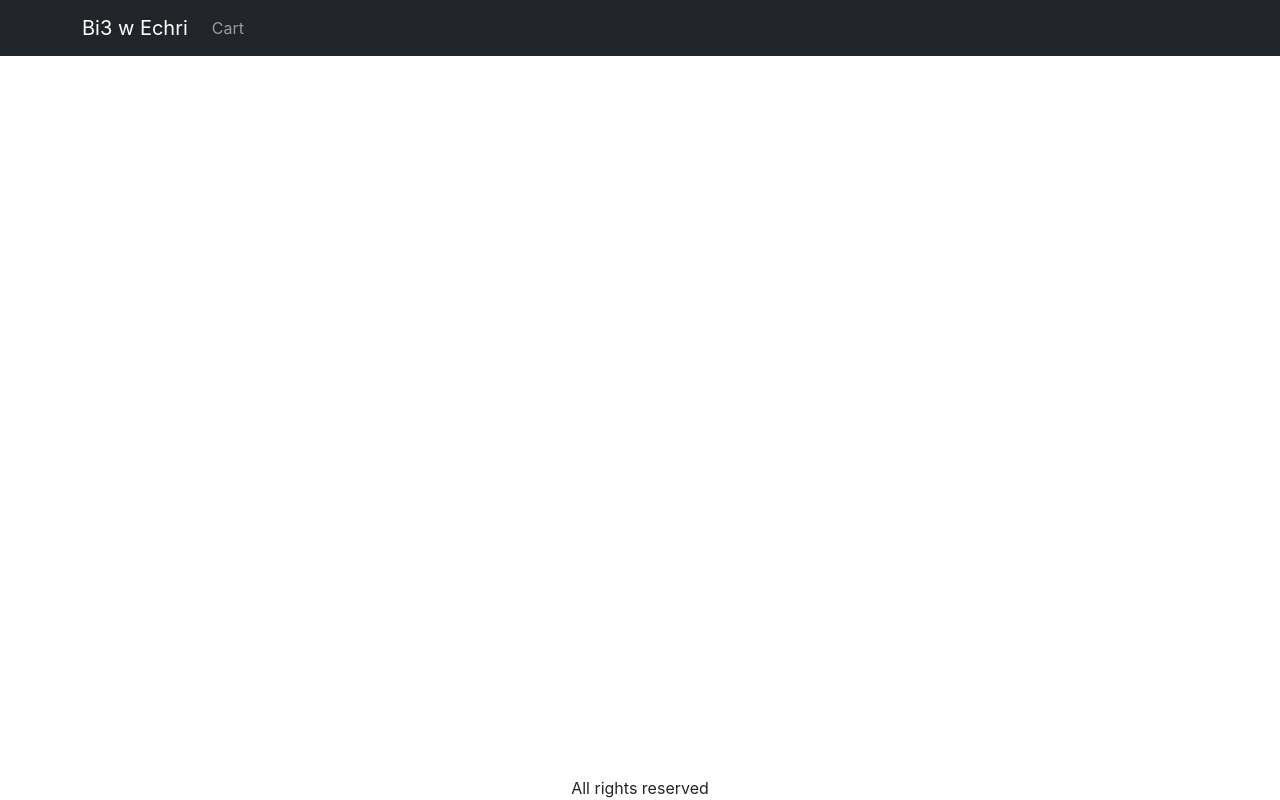
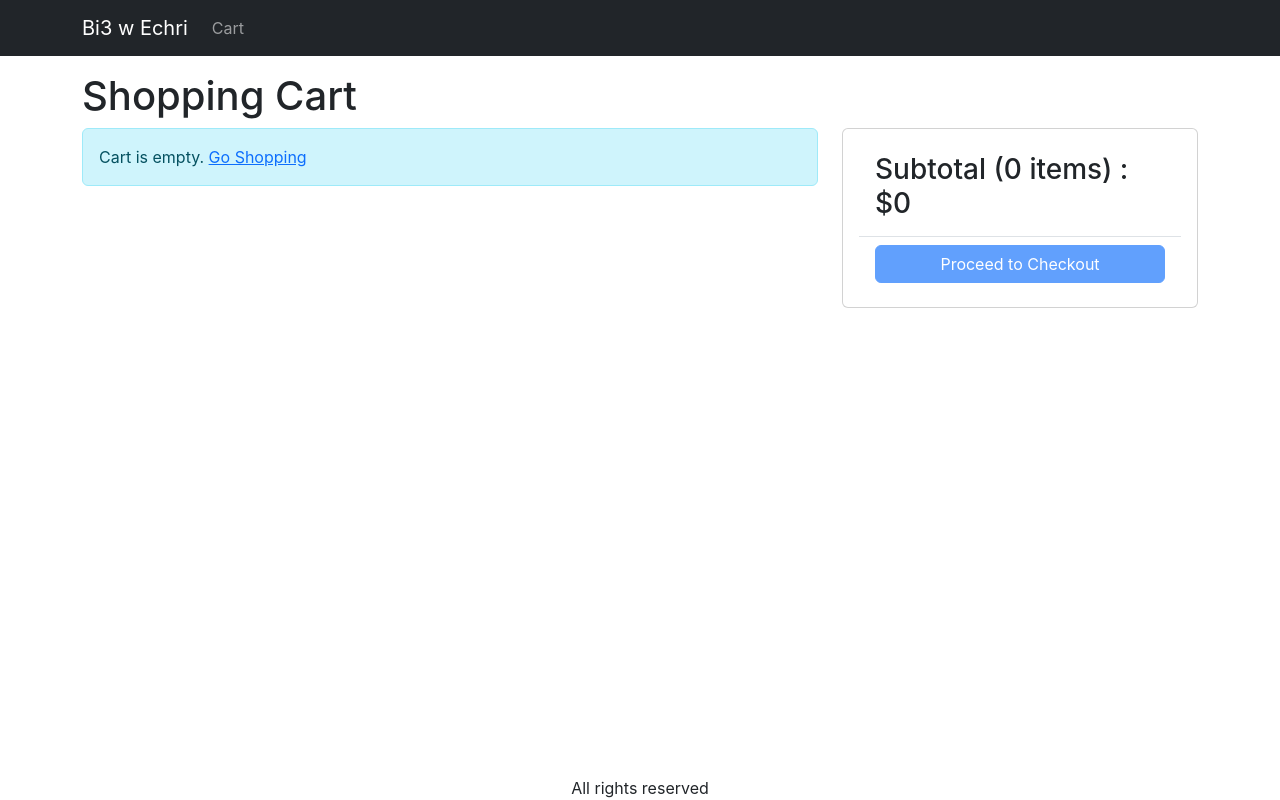
Before and after one commit to omarfrikha96/ecommerce, a React (Create React App) app in the folder client/: page /cart in a window 1280 px wide. Built offline with nearby package versions, Linux system fonts and the light colour scheme.

Commit message:
Create-Cart-Screen

```diff
--- a/client/src/App.js
+++ b/client/src/App.js
@@ -8,6 +8,7 @@
 import Badge from 'react-bootstrap/esm/Badge';
 import { useContext } from 'react';
 import { Store } from './Store';
+import CartScreen from './screens/CartScreen';
 
 function App() {
   const { state } = useContext(Store);
@@ -40,6 +41,7 @@
             <Routes>
               <Route path="/product/:slug" element={<ProductScreen />} />
               <Route path="/" element={<HomeScreen />} />
+              <Route path="/cart" element={<CartScreen />} />
             </Routes>
           </Container>
         </main>
--- a/client/src/index.css
+++ b/client/src/index.css
@@ -46,3 +46,7 @@
 .img-large{
   max-width: 100%;
 }
+
+.img-thumbnail {
+  height: 80px;
+}
--- /dev/null
+++ b/client/src/screens/CartScreen.js
@@ -0,0 +1,100 @@
+import { useContext } from 'react';
+import { Store } from '../Store';
+import { Helmet } from 'react-helmet-async';
+import Row from 'react-bootstrap/Row';
+import Col from 'react-bootstrap/Col';
+import MessageBox from '../components/MessageBox';
+import ListGroup from 'react-bootstrap/ListGroup';
+import Button from 'react-bootstrap/Button';
+import Card from 'react-bootstrap/Card';
+import { Link } from 'react-router-dom';
+
+export default function CartScreen() {
+  const { state, dispatch: ctxDispatch } = useContext(Store);
+  const {
+    cart: { cartItems },
+  } = state;
+
+  return (
+    <div>
+      <Helmet>
+        <title>Shopping Cart</title>
+      </Helmet>
+      <h1>Shopping Cart</h1>
+      <Row>
+        <Col md={8}>
+          {cartItems.length === 0 ? (
+            <MessageBox>
+              Cart is empty. <Link to="/">Go Shopping</Link>
+            </MessageBox>
+          ) : (
+            <ListGroup>
+              {cartItems.map((item) => (
+                <ListGroup.Item key={item._id}>
+                  <Row className="align-items-center">
+                    <Col md={2}>
+                      <img
+                        src={item.image}
+                        alt={item.name}
+                        className="img-fluid rounded img-thumbnail"
+                      ></img>{' '}
+                    </Col>
+                    <Col md={2} className="text-center">
+                      <Link to={`/product/${item.slug}`}>{item.name}</Link>
+                    </Col>
+                    <Col md={3} className="text-center">
+                      <Button variant="light" disabled={item.quantity === 1}>
+                        <i className="fas fa-minus-circle"></i>
+                      </Button>{' '}
+                      <span>{item.quantity}</span>{' '}
+                      <Button
+                        variant="light"
+                        disabled={item.quantity === item.countInStock}
+                      >
+                        <i className="fas fa-plus-circle"></i>
+                      </Button>
+                    </Col>
+                    <Col md={2} className="text-center">
+                      ${item.price}
+                    </Col>
+                    <Col md={2} className="text-center">
+                      <Button variant="light">
+                        <i className="fas fa-trash"></i>
+                      </Button>
+                    </Col>
+                  </Row>
+                </ListGroup.Item>
+              ))}
+            </ListGroup>
+          )}
+        </Col>
+        <Col md={4}>
+          <Card>
+            <Card.Body>
+              <ListGroup variant="flush">
+                <ListGroup.Item>
+                  <h3>
+                    Subtotal ({cartItems.reduce((a, c) => a + c.quantity, 0)}{' '}
+                    items) : $
+                    {cartItems.reduce((a, c) => a + c.price * c.quantity, 0)}
+                  </h3>
+                </ListGroup.Item>
+                <ListGroup.Item>
+                  <div className="d-grid">
+                    <Button
+                      type="button"
+                      variant="primary"
+                      disabled={cartItems.length === 0}
+                    >
+                      Proceed to Checkout
+                    </Button>
+                  </div>
+                </ListGroup.Item>
+              </ListGroup>
+            </Card.Body>
+          </Card>
+        </Col>
+      </Row>
+    </div>
+  );
+}
--- a/client/src/screens/ProductScreen.js
+++ b/client/src/screens/ProductScreen.js
@@ -1,6 +1,6 @@
 import axios from 'axios';
 import { useContext, useEffect, useReducer } from 'react';
-import { useParams } from 'react-router-dom';
+import { useNavigate, useParams } from 'react-router-dom';
 import { Helmet } from 'react-helmet-async';
 import Row from 'react-bootstrap/Row';
 import Col from 'react-bootstrap/Col';
@@ -29,6 +29,8 @@
 
 const ProductScreen = () => {
   const { slug } = useParams();
+  const navigate = useNavigate();
+
   const [{ loading, error, product }, dispatch] = useReducer(reducer, {
     product: [],
     loading: true,
@@ -49,7 +51,7 @@
   }, [slug]);
 
   const { state, dispatch: ctxDispatch } = useContext(Store);
-const {cart}=state
+  const { cart } = state;
 
   const addToCartHandler = async () => {
     const existItem = cart.cartItems.find((x) => x._id === product._id);
@@ -59,11 +61,11 @@
       window.alert('Sorry. Product is out of stock');
       return;
     }
-
     ctxDispatch({
       type: 'CART_ADD_ITEM',
-      payload: { ...product, quantity},
+      payload: { ...product, quantity },
     });
+    navigate('/cart');
   };
 
   return loading ? (
```
